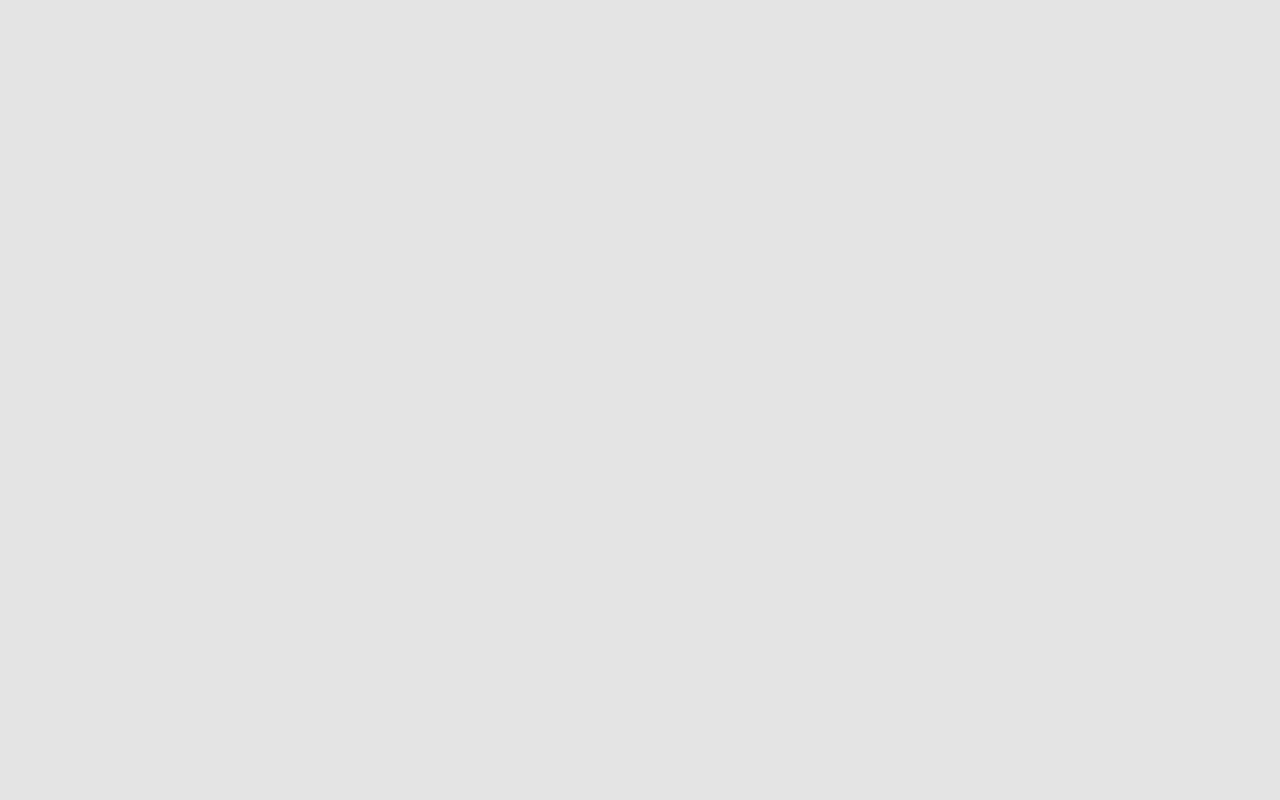
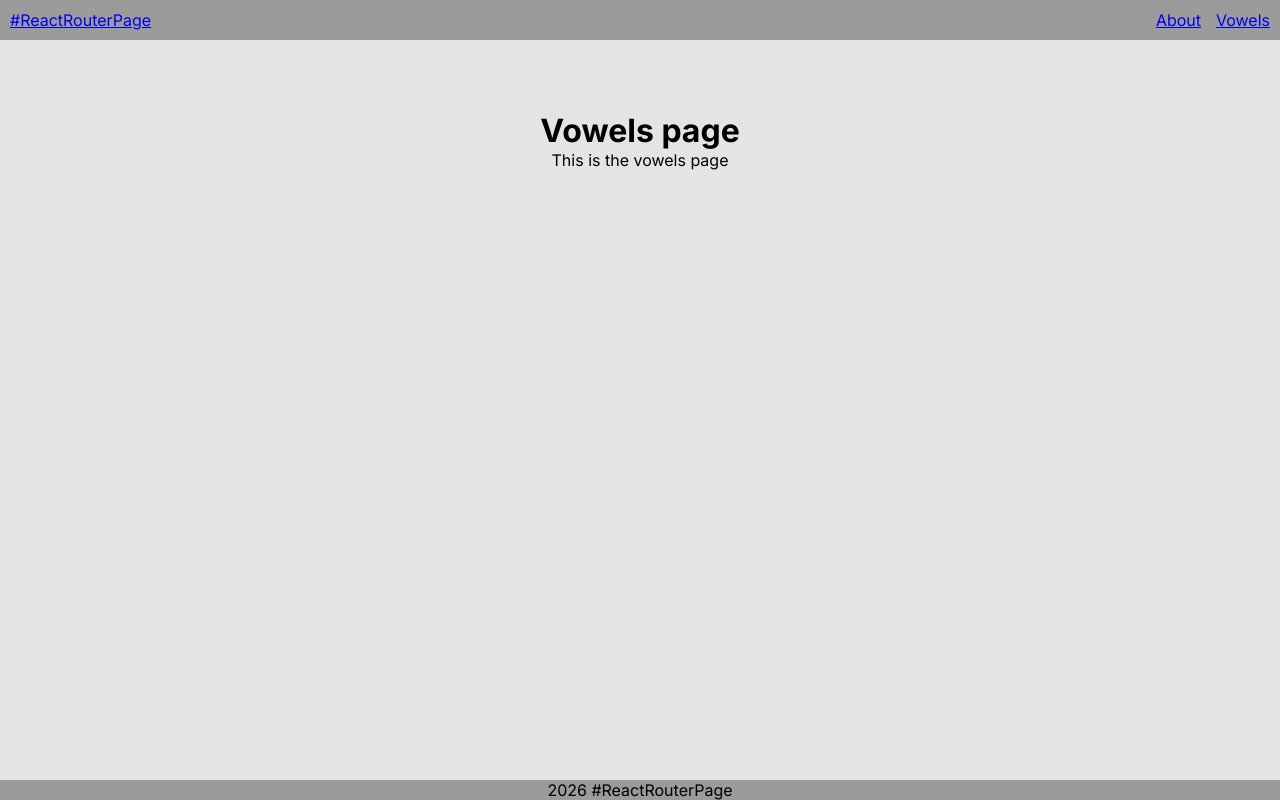
Before and after one commit to User-MiMa/ReactRouter-Performance, a React app: page /vowels in a window 1280 px wide. Before the commit this address had no page. Built offline with nearby package versions, Linux system fonts and the light colour scheme.

Commit message:
feat: add vowels page and header gap

```diff
--- a/components/Header.jsx
+++ b/components/Header.jsx
@@ -5,6 +5,7 @@ export default function(){
         <header>
             <Link className="HomeButton" to="/">#ReactRouterPage</Link>
             <Link to="/about">About</Link>
+            <Link to="/vowels">Vowels</Link>
         </header>
     );
 }
--- a/index.css
+++ b/index.css
@@ -21,6 +21,7 @@ header{
   display: flex;
   justify-content: center;
   padding: 10px;
+  gap: 15px;
 }
 
 footer{
@@ -34,7 +35,7 @@ footer{
   margin-right: auto;
 }
 
-.home-content, .about-content{
+.home-content, .about-content, .vowels-content{
   display: flex;
   flex-direction: column;
   align-items: center;
--- a/index.jsx
+++ b/index.jsx
@@ -3,6 +3,7 @@ import ReactDOM from 'react-dom/client';
 import { BrowserRouter, Routes, Route } from "react-router-dom"
 import Home from './pages/Home';
 import About from './pages/About';
+import Vowels from './pages/Vowels';
 
 function App() {
   return (
@@ -10,6 +11,7 @@ function App() {
       <Routes>
         <Route path="/" element={<Home/>}/>
         <Route path="/about" element={<About/>}/>
+        <Route path="/vowels" element={<Vowels/>}/>
       </Routes>
     </BrowserRouter>
   );
--- /dev/null
+++ b/pages/Vowels.jsx
@@ -0,0 +1,15 @@
+import Header from "../components/Header";
+import Footer from "../components/Footer";
+
+export default function Vowels(){
+    return(
+        <>
+        <Header/>
+        <div className="vowels-content">
+                    <h1>Vowels page</h1>
+                    <p>This is the vowels page</p>
+                </div>
+        <Footer/>
+        </>
+    );
+}
```
